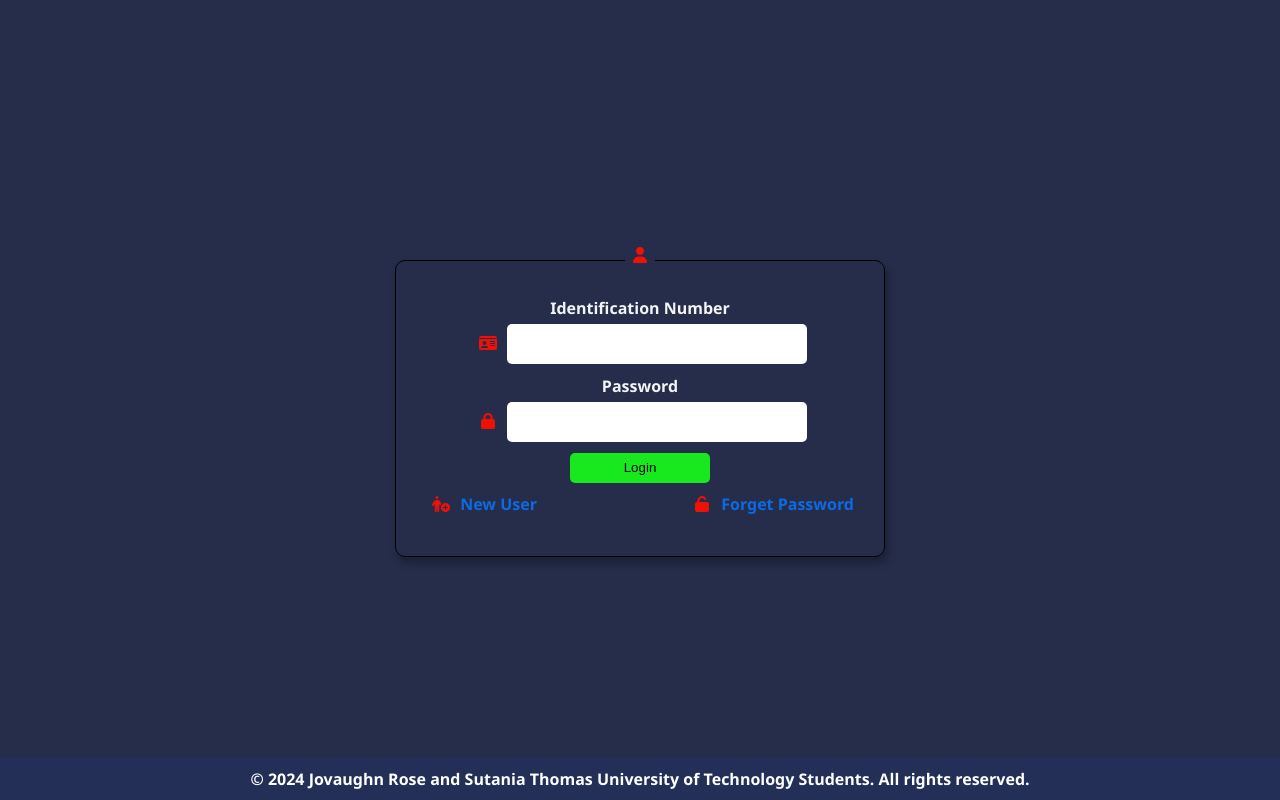
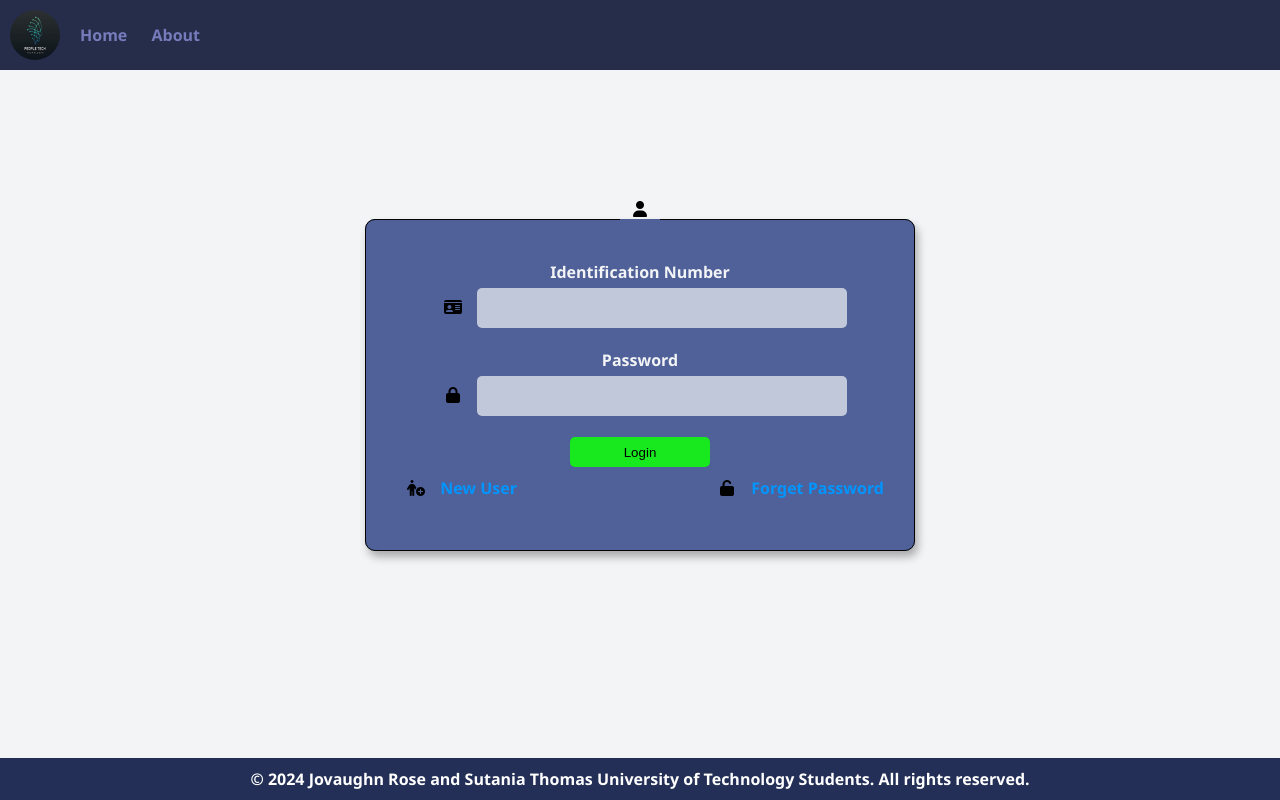
Before and after one commit to JovaughnR/AnalysisAlgoPro, a website: page public/login.html in a window 1280 px wide. Drawn offline with Linux system fonts and the light colour scheme.

Commit message:
New changes

```diff
--- a/package.json
+++ b/package.json
@@ -4,6 +4,7 @@
 	"description": "",
 	"main": "script.js",
 	"scripts": {
+		"start": "nodemon server.js",
 		"test": "echo \"Error: no test specified\" && exit 1"
 	},
 	"author": "Jovaughn Rose",
--- a/public/form.css
+++ b/public/form.css
@@ -2,6 +2,39 @@
 	padding: none;
 	margin: 0px;
 	box-sizing: border-box;
+}
+
+.navigation-bar {
+	background-color: #252d4a;
+	color: #fff;
+	padding: 10px;
+	display: flex;
+	align-items: center;
+}
+
+.logo {
+	height: 50px;
+	width: 50px;
+	border-radius: 50%;
+}
+nav ul {
+	list-style-type: none;
+	margin-left: auto;
+}
+
+nav li {
+	display: inline-block;
+	margin-left: 20px;
+}
+
+nav li a {
+	text-decoration: none;
+	color: rgb(120, 123, 187);
+}
+
+nav li a:hover {
+	text-decoration: underline;
+	color: rgb(140, 145, 233);
 }
 
 legend {
@@ -14,26 +47,29 @@ legend > #sign-up-icon {
 	height: 30px;
 }
 body {
-	color: #f3f4f6;
-	height: 100vh;
-	display: flex;
+	min-height: 100vh;
+	position: relative;
+	background-color: #f3f4f6;
+	/* display: flex;
 	align-items: center;
-	justify-content: center;
+	justify-content: center; */
 	font-weight: 900;
 	font-family: "Segoe UI", Tahoma, Geneva, Verdana, sans-serif;
 }
 
 .field {
+	margin: auto;
 	width: 600px;
 	height: auto;
 	border: 1px black solid;
 	border-radius: 10px;
-	background-color: rgba(0, 0, 0, 0.5);
+	background-color: rgba(47, 69, 134, 0.835);
 	backdrop-filter: blur(10px);
 	-webkit-backdrop-filter: blur(10px);
 	align-items: center;
 	text-align: center;
 	padding: 20px;
+	margin-top: 10%;
 }
 
 .input-group {
--- a/public/login.css
+++ b/public/login.css
@@ -4,27 +4,75 @@
 	box-sizing: border-box;
 }
 
-body {
+/* Header */
+.navigation-bar {
 	background-color: #252d4a;
-	height: 100vh;
+	color: #fff;
+	padding: 10px;
 	display: flex;
 	align-items: center;
-	justify-content: center;
+}
+
+.logo {
+	height: 50px;
+	width: 50px;
+	border-radius: 50%;
+}
+
+nav ul {
+	list-style-type: none;
+	margin-left: auto;
+}
+
+nav li {
+	display: inline-block;
+	margin-left: 20px;
+}
+
+nav li a {
+	text-decoration: none;
+	color: rgb(120, 123, 187);
+}
+
+nav li a:hover {
+	text-decoration: underline;
+	color: rgb(140, 145, 233);
+}
+
+body {
+	min-height: 100vh;
+	position: relative;
+	background-color: #f3f4f6;
+	height: 100vh;
 	font-weight: 900;
 	font-family: "Segoe UI", Tahoma, Geneva, Verdana, sans-serif;
 }
 
+.blur-background {
+	position: fixed;
+	top: 0;
+	left: 0;
+	width: 100%;
+	height: 100%;
+	background-color: rgba(255, 255, 255, 0.7);
+	backdrop-filter: blur(8px);
+	z-index: -1;
+}
+
 .field {
 	border: 1px solid black;
-	width: 490px;
-	height: auto;
+	width: 550px;
 	border-radius: 10px;
-	background-color: #252d4a;
-	align-items: center;
+	background-color: rgba(47, 69, 134, 0.835);
 	text-align: center;
 	padding: 20px;
 	box-shadow: 3px 6px 8px rgba(0, 0, 0, 0.3);
+	position: relative;
+	margin: auto;
+	margin-top: 10%;
+	z-index: 1;
 }
+
 .inline {
 	margin: 10px;
 }
@@ -34,17 +82,18 @@ label {
 	margin-bottom: 5px;
 	color: #f3f4f6;
 }
+
 input {
-	width: 300px;
+	width: 370px;
 	height: 40px;
 	border-radius: 5px;
-	background-color: rgba(#f3f4f6, #f3f4f6, #f3f4f6, 0.7);
-	/* background-color: #a1a3a5; */
+	background-color: rgba(243, 244, 246, 0.7);
 	border: none;
 	outline: none;
 	text-align: center;
 	color: black;
-	font-size: 17px;
+	font-size: 14px;
+	font-weight: 900;
 }
 
 #submit {
@@ -61,21 +110,17 @@ input {
 	background-color: #15961a;
 }
 
-#new-user-icon,
-#forget-password-icon {
-	width: 23px;
-	height: 23px;
-}
-
 .new-user-group {
 	display: flex;
 	flex-direction: row;
 	justify-content: space-between;
 }
+
 a {
-	color: rgb(13, 106, 229);
+	color: rgb(0, 149, 255);
 	text-decoration: none;
 }
+
 footer {
 	background-color: #232f56;
 	color: #fff;
@@ -86,10 +131,9 @@ footer {
 	width: 100%;
 }
 
-/* testing */
-
+/* Icons */
 #icons {
-	color: rgb(240, 16, 5);
-	width: 30px;
-	height: 30px;
+	color: rgb(0, 0, 0);
+	width: 40px;
+	height: 40px;
 }
--- a/public/login.html
+++ b/public/login.html
@@ -10,7 +10,16 @@
 			crossorigin="anonymous"
 		></script>
 	</head>
-	<body>
+	<body >
+		<header class="navigation-bar">
+			<img src="./icons/tech_logo.jpeg" alt="Tech Logo" class="logo" />
+			<nav>
+				<ul>
+					<li><a href="#home">Home</a></li>
+					<li><a href="./about.html">About</a></li>
+				</ul>
+			</nav>
+		</header>
 		<form action="/login" method="POST" id="user-login">
 			<fieldset class="field">
 				<legend>
@@ -29,13 +38,13 @@
 				<div
 					id="error-message"
 					style="
-						color: rgba(255, 0, 0, 0.751);
+						color: rgb(255, 0, 0);
 						display: none;
 						font-size: 12px;
 						margin-bottom: 10px;
 					"
 				>
-					Incorrect Identification Number and/or Password.
+					&nbsp;Incorrect Identification Number or Password.
 				</div>
 				<button type="submit" id="submit">Login</button>
 
--- a/public/script.js
+++ b/public/script.js
@@ -168,10 +168,14 @@ async function fetchDialogs() {
 			body: new FormData(form),
 		});
 
+		const errorMessage = document.getElementById("error-message");
+
 		if (!response.ok) {
+			errorMessage.style.display = "block";
 			throw new Error(`HTTP error ${response.status}`);
 		}
 
+		errorMessage.style.display = "none";
 		form.reset();
 
 		const { chatDialogs } = await response.json();
```
Also changed, not shown: public/about.html (+4 -2 lines), public/form.html (+20 -0 lines), public/index.html (+11 -0 lines), public/style.css (+16 -3 lines), server.js (+19 -1 lines), 2 other files.
